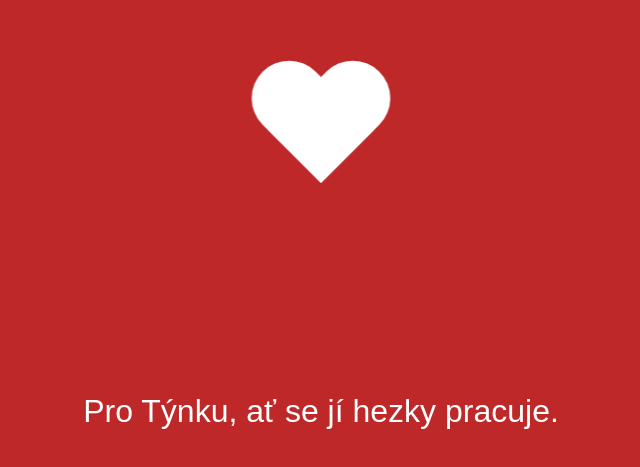
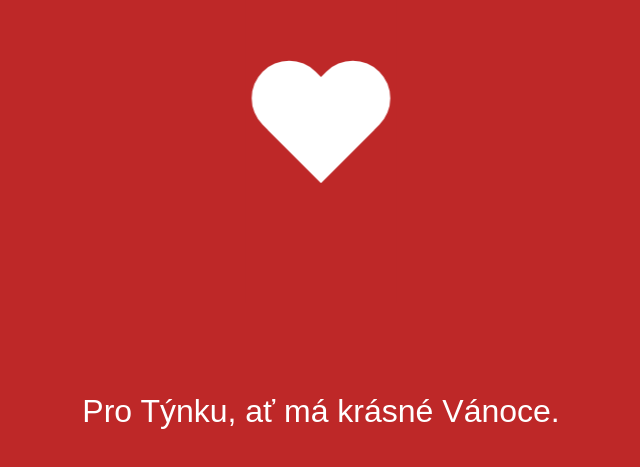
Before and after one commit to Oppenheimer450/test-website, a plain HTML site: page index.html in a window 1280 px wide. Shown: the part 327-794 px from the top of the page, without its empty margins (319-959 px from the left). Drawn offline with Linux system fonts and the light colour scheme; a web font is replaced by a local one.

Commit message:
Update index.html

```diff
--- a/index.html
+++ b/index.html
@@ -11,6 +11,6 @@
         <div class="container">
             <div id="heart"></div>
         </div>
-        <p class="msg">Pro Týnku, ať se jí hezky pracuje.</p>
+        <p class="msg">Pro Týnku, ať má krásné Vánoce.</p>
     </body>
 </html>
```
